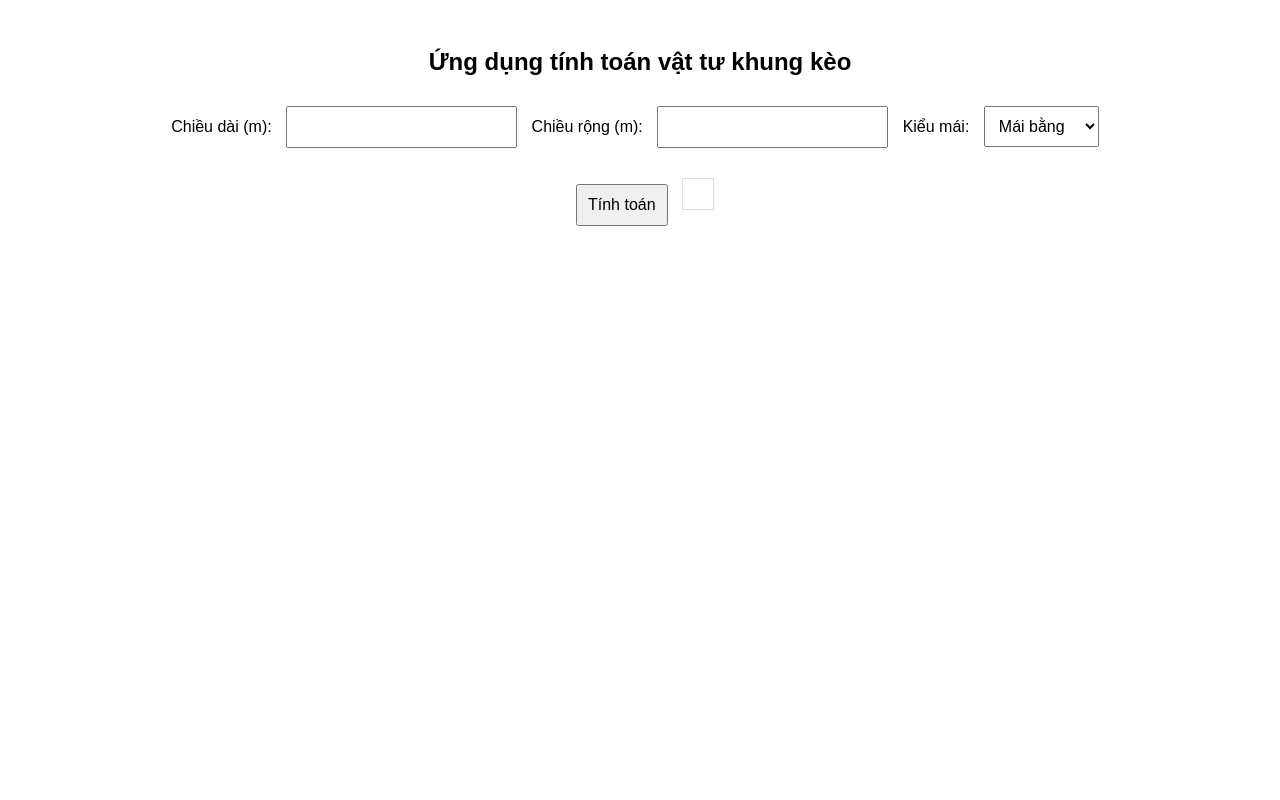
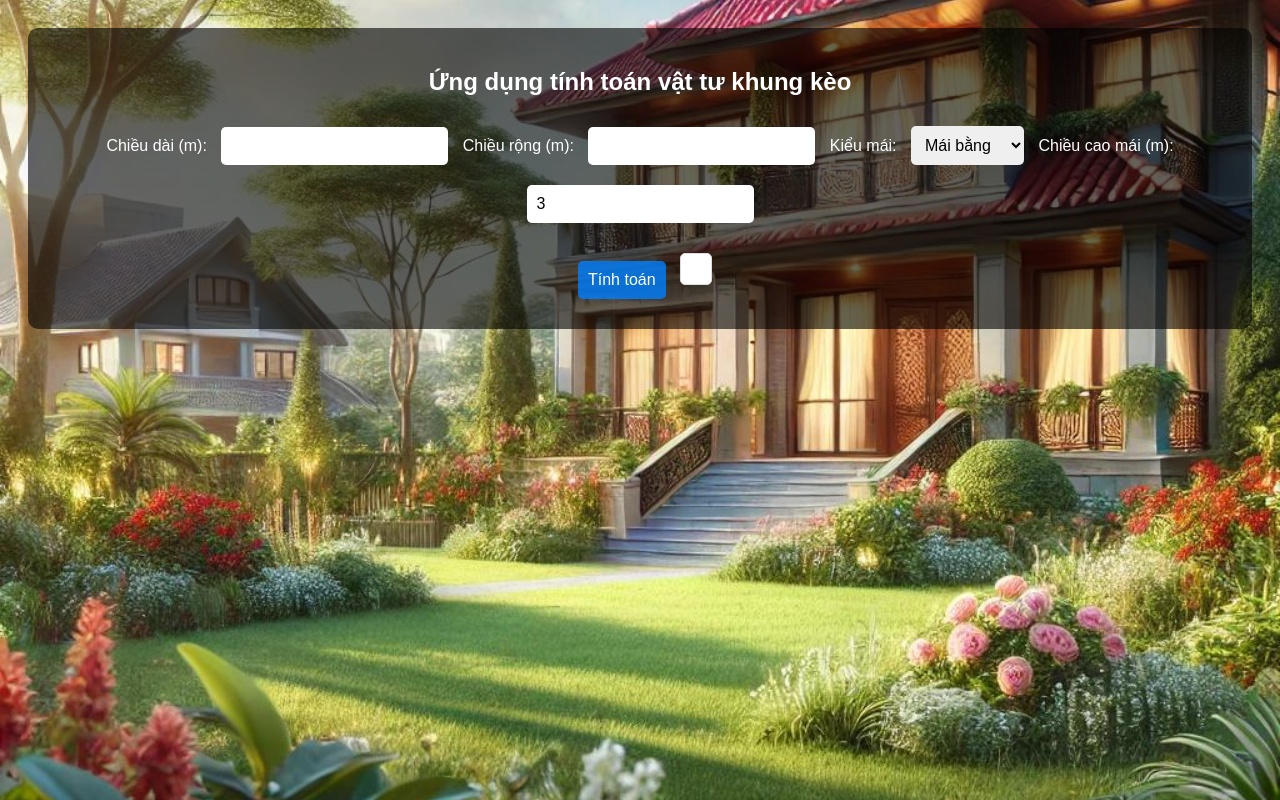
Before and after one commit to saubinhminh/tinhvattu, a plain HTML site: page index.html in a window 1280 px wide. Drawn offline with Linux system fonts and the light colour scheme.

Commit message:
Add files via upload

```diff
--- a/index.html
+++ b/index.html
@@ -5,13 +5,48 @@
     <meta name="viewport" content="width=device-width, initial-scale=1.0">
     <title>Tính toán vật tư khung kèo</title>
     <style>
-        body { font-family: Arial, sans-serif; text-align: center; padding: 20px; }
-        input, select, button { margin: 10px; padding: 10px; font-size: 16px; }
-        #result { margin-top: 20px; padding: 15px; border: 1px solid #ddd; display: inline-block; }
+        body {
+            font-family: Arial, sans-serif;
+            text-align: center;
+            padding: 20px;
+            background: url('villa-garden.jpg') no-repeat center center/cover;
+            color: white; /* Để chữ dễ đọc trên nền ảnh */
+        }
+        input, select, button {
+            margin: 10px;
+            padding: 10px;
+            font-size: 16px;
+            border-radius: 5px;
+            border: none;
+        }
+        button {
+            background-color: rgba(0, 128, 255, 0.8);
+            color: white;
+            cursor: pointer;
+        }
+        button:hover {
+            background-color: rgba(0, 128, 255, 1);
+        }
+        #container {
+            background: rgba(0, 0, 0, 0.6);
+            padding: 20px;
+            border-radius: 10px;
+            display: inline-block;
+        }
+        #result {
+            margin-top: 20px;
+            padding: 15px;
+            border: 1px solid #ddd;
+            display: inline-block;
+            background: white;
+            color: black;
+            border-radius: 5px;
+        }
     </style>
 </head>
 <body>
 
+    <div id="container">
         <h2>Ứng dụng tính toán vật tư khung kèo</h2>
 
         <label>Chiều dài (m):</label>
@@ -21,16 +56,20 @@
         <input type="number" id="width" min="1" required>
 
         <label>Kiểu mái:</label>
-    <select id="roofType">
-        <option value="maiBang">Mái bằng</option>
-        <option value="maiDoc">Mái dốc</option>
-        <option value="maiChuA">Mái chữ A</option>
+        <select id="roofType" onchange="updateHeight()">
+            <option value="maiBang" data-height="3">Mái bằng</option>
+            <option value="maiDoc" data-height="3.5">Mái dốc</option>
+            <option value="maiChuA" data-height="4">Mái chữ A</option>
         </select>
+
+        <label>Chiều cao mái (m):</label>
+        <input type="number" id="height" min="2.5" step="0.1" required>
 
         <br>
         <button onclick="calculateMaterials()">Tính toán</button>
 
         <div id="result"></div>
+    </div>
 
     <script src="script.js"></script>
 
--- a/script.js
+++ b/script.js
@@ -1,21 +1,35 @@
+document.addEventListener("DOMContentLoaded", function () {
+    updateHeight(); // Đặt giá trị mặc định khi trang tải
+});
+
+function updateHeight() {
+    let roofType = document.getElementById("roofType");
+    let selectedOption = roofType.options[roofType.selectedIndex];
+    let defaultHeight = selectedOption.getAttribute("data-height");
+    document.getElementById("height").value = defaultHeight;
+}
+
 function calculateMaterials() {
     let length = parseFloat(document.getElementById("length").value);
     let width = parseFloat(document.getElementById("width").value);
+    let height = parseFloat(document.getElementById("height").value);
     let roofType = document.getElementById("roofType").value;
 
-    if (isNaN(length) || isNaN(width) || length <= 0 || width <= 0) {
-        alert("Vui lòng nhập chiều dài và chiều rộng hợp lệ!");
+    if (isNaN(length) || isNaN(width) || isNaN(height) || length <= 0 || width <= 0 || height <= 0) {
+        alert("Vui lòng nhập kích thước hợp lệ!");
         return;
     }
 
-    let frameCount = Math.ceil((length * width) / 5); // Số khung kèo
-    let xagolCount = Math.ceil((length * 2) + (width * 2)); // Số xà gồ
-    let tonCount = Math.ceil(length * width * 1.1); // Diện tích tôn (tính dư 10%)
+    let frameCount = Math.ceil((length * width) / 5);
+    let xagolCount = Math.ceil((length * 2) + (width * 2));
+    let tonCount = Math.ceil(length * width * 1.1);
+    let totalSteel = Math.ceil(frameCount * height * 1.2); // Ước tính tổng thép theo chiều cao
 
     let resultHTML = `<h3>Kết quả tính toán</h3>`;
     resultHTML += `<p><strong>Khung kèo:</strong> ${frameCount} bộ</p>`;
     resultHTML += `<p><strong>Xà gồ:</strong> ${xagolCount} thanh</p>`;
     resultHTML += `<p><strong>Tôn:</strong> ${tonCount} m²</p>`;
+    resultHTML += `<p><strong>Tổng thép:</strong> ${totalSteel} kg</p>`;
 
     document.getElementById("result").innerHTML = resultHTML;
 }
```
Also changed, not shown: villa-garden.jpg (added). Lines whose indentation alone changed are shown as unchanged.
